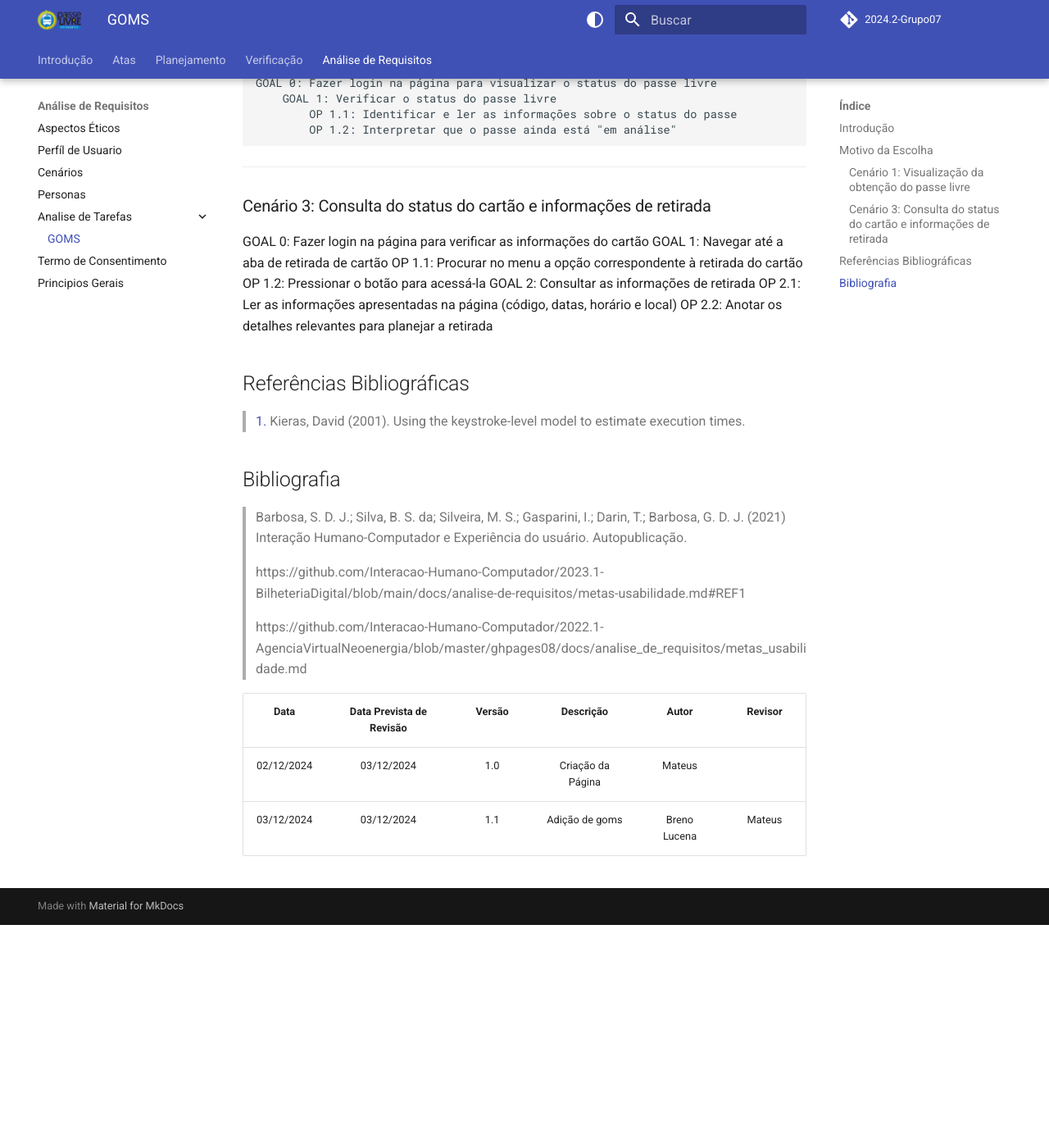
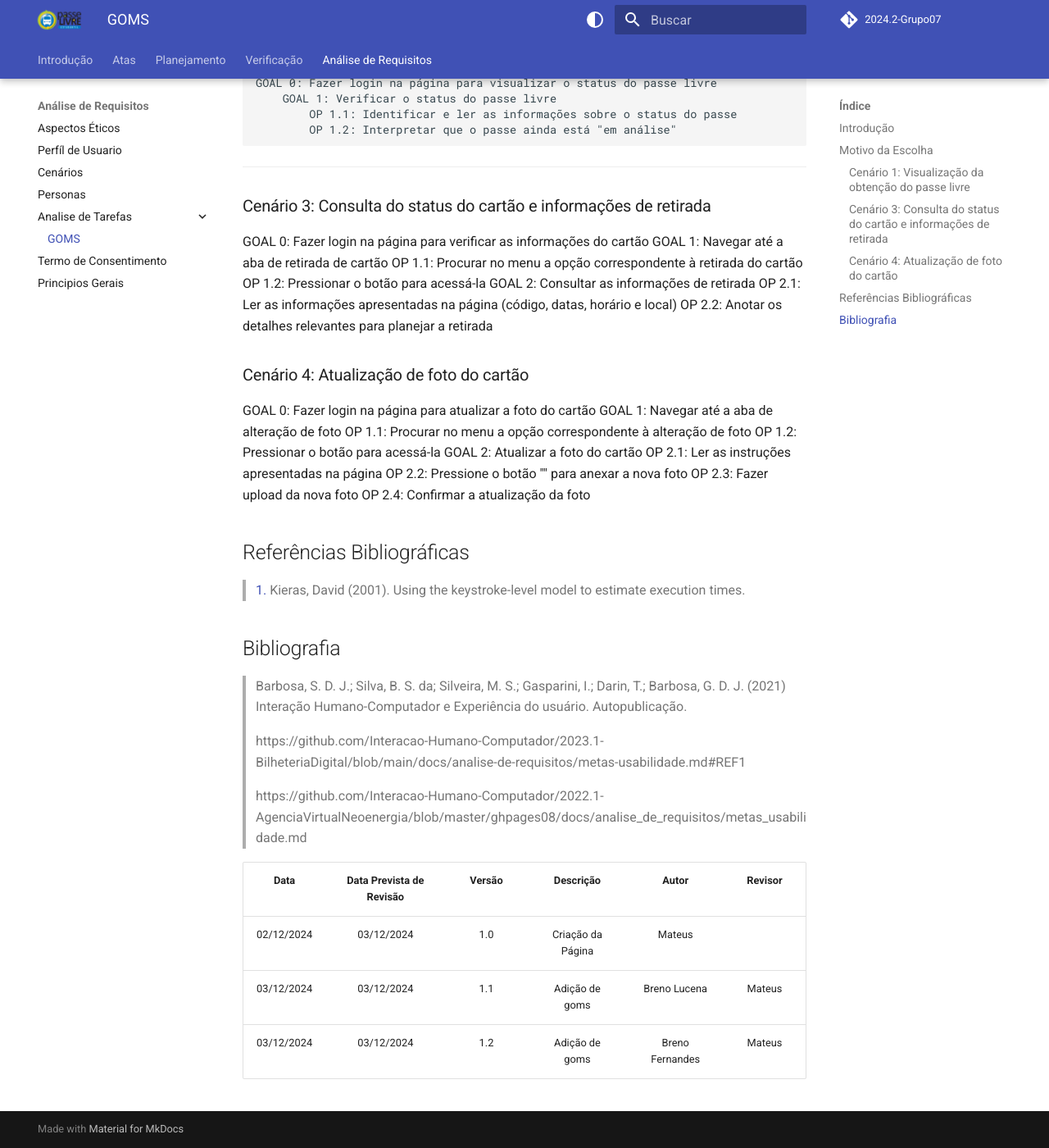
Before and after one commit to Interacao-Humano-Computador/2024.2-PasseLivreEstudantil, an MkDocs documentation site: the page built from docs/analisedeRequsitos/analise_tarefas/goms.md, in a window 1280 px wide and 1400 px high, scrolled down 792 px. Shown: the whole window at 82% size. Built offline with MkDocs 1.6.1 and Material for MkDocs 9.7.7, drawn with Linux system fonts in a browser that asks for light colours; comment, search, counter and statistics services are not loaded; the version menu is left out; before the commit the page ends 1920 px from its top, so only the background shows below that.

Commit message:
Adição de cenario 4 e GOMS

```diff
--- a/docs/analisedeRequsitos/analise_tarefas/goms.md
+++ b/docs/analisedeRequsitos/analise_tarefas/goms.md
@@ -29,6 +29,21 @@ GOAL 0: Fazer login na página para verificar as informações do cartão
         OP 2.1: Ler as informações apresentadas na página (código, datas, horário e local)
         OP 2.2: Anotar os detalhes relevantes para planejar a retirada
 
+### Cenário 4: Atualização de foto do cartão
+
+
+GOAL 0: Fazer login na página para atualizar a foto do cartão
+    GOAL 1: Navegar até a aba de alteração de foto
+        OP 1.1: Procurar no menu a opção correspondente à alteração de foto
+        OP 1.2: Pressionar o botão para acessá-la
+    GOAL 2: Atualizar a foto do cartão
+        OP 2.1: Ler as instruções apresentadas na página
+        OP 2.2: Pressione o botão "" para anexar a nova foto
+        OP 2.3: Fazer upload da nova foto
+        OP 2.4: Confirmar a atualização da foto
+
+
+
 ## Referências Bibliográficas
 
 > <a id="REF1" href="#anchor_1">1. </a>Kieras, David (2001). Using the keystroke-level model to estimate execution times.
@@ -46,3 +61,4 @@ GOAL 0: Fazer login na página para verificar as informações do cartão
 | :--------: | :----------------------: | :----: | :---------------: | :----: | :-----: |
 | 02/12/2024 |        03/12/2024        |  1.0   | Criação da Página | Mateus |         |
 |03/12/2024  |        03/12/2024        |  1.1   | Adição de goms    | Breno Lucena| Mateus|
+|03/12/2024  |        03/12/2024        |  1.2   | Adição de goms    | Breno Fernandes| Mateus|
```
Also changed, not shown: docs/analisedeRequsitos/cenarios.md (+6 -1 lines).
